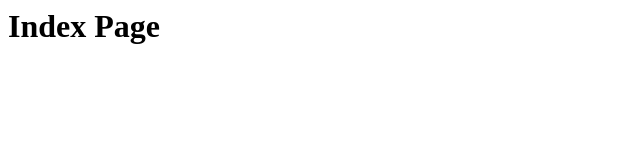
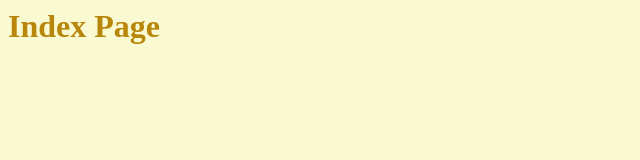
Before and after one commit to Harshithayata/myweb, a plain HTML site: page Index.html in a window 1280 px wide. Shown: the whole page, without its empty margins (0-640 px from the left). Drawn offline with Linux system fonts and the light colour scheme.

Commit message:
After adding stylesheet

```diff
--- a/Index.html
+++ b/Index.html
@@ -1,7 +1,8 @@
 <html>
-    <head>
-        <title>Index</title>
-    </head>
+<head>
+    <title>Index</title>
+    <link href="OurStyle.css" rel="stylesheet" />
+</head>
 <body>
     <h1>Index Page</h1>
 </body>
--- /dev/null
+++ b/OurStyle.css
@@ -0,0 +1,4 @@
+body {
+    background-color:lightgoldenrodyellow;
+    color:darkgoldenrod;
+}
```
Also changed, not shown: 7 other files.
